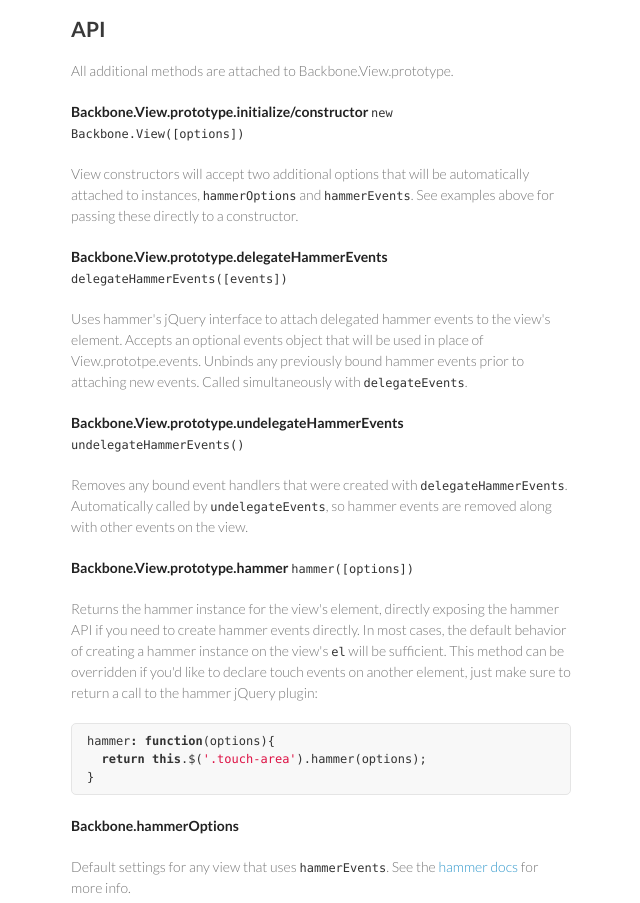
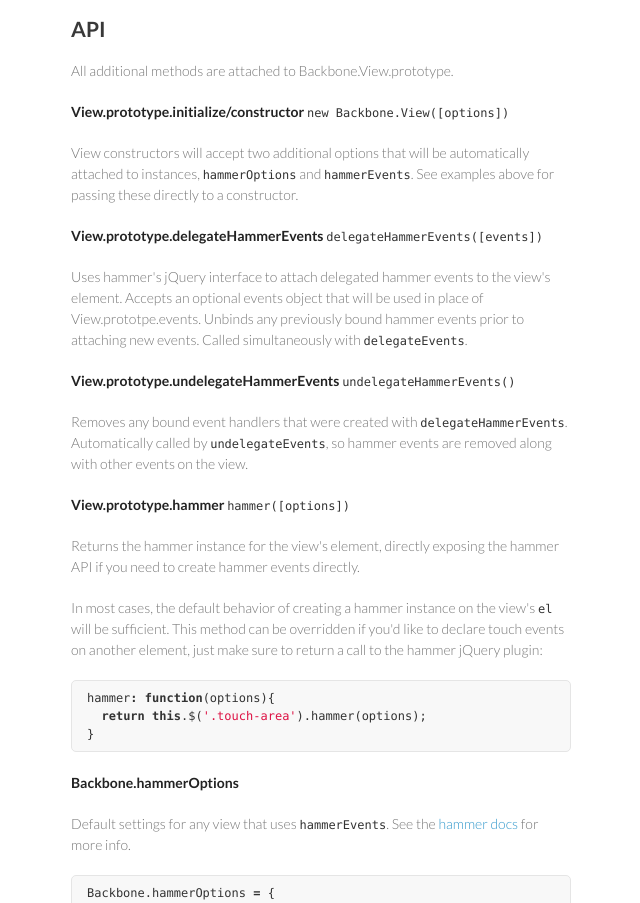
Before and after one commit to wookiehangover/backbone.hammer, a plain HTML site: page index.html in a window 1280 px wide. Shown: the part 901-1804 px from the top of the page, without its empty margins (499-1139 px from the left). Drawn offline with Linux system fonts and the light colour scheme.

```diff
--- a/index.html
+++ b/index.html
@@ -47,7 +47,7 @@
 
 <p>Depends on the <a href="https://github.com/EightMedia/hammer.js/blob/master/dist/jquery.hammer.js">Hammerjs jQuery
 plugin</a>,
-jQuery and, of course, Backbone and Underscore.</p>
+jQuery and, of course, Backbone &amp; Underscore.</p>
 
 <div class="highlight"><pre><span class="kd">var</span> <span class="nx">view</span> <span class="o">=</span> <span class="k">new</span> <span class="nx">Backbone</span><span class="p">.</span><span class="nx">View</span><span class="p">({</span>
   <span class="nx">hammerEvents</span><span class="o">:</span> <span class="p">{</span>
@@ -83,13 +83,13 @@
 
 <p>All additional methods are attached to Backbone.View.prototype.</p>
 
-<p><strong>Backbone.View.prototype.initialize/constructor</strong> <code>new Backbone.View([options])</code></p>
+<p><strong>View.prototype.initialize/constructor</strong> <code>new Backbone.View([options])</code></p>
 
 <p>View constructors will accept two additional options that will be
 automatically attached to instances, <code>hammerOptions</code> and <code>hammerEvents</code>.
 See examples above for passing these directly to a constructor.</p>
 
-<p><strong>Backbone.View.prototype.delegateHammerEvents</strong> <code>delegateHammerEvents([events])</code></p>
+<p><strong>View.prototype.delegateHammerEvents</strong> <code>delegateHammerEvents([events])</code></p>
 
 <p>Uses hammer's jQuery interface to attach delegated hammer events to the
 view's element. Accepts an optional events object that will be used in
@@ -97,20 +97,21 @@
 events prior to attaching new events. Called simultaneously with
 <code>delegateEvents</code>.</p>
 
-<p><strong>Backbone.View.prototype.undelegateHammerEvents</strong> <code>undelegateHammerEvents()</code></p>
+<p><strong>View.prototype.undelegateHammerEvents</strong> <code>undelegateHammerEvents()</code></p>
 
 <p>Removes any bound event handlers that were created with
 <code>delegateHammerEvents</code>. Automatically called by <code>undelegateEvents</code>, so
 hammer events are removed along with other events on the view.</p>
 
-<p><strong>Backbone.View.prototype.hammer</strong> <code>hammer([options])</code></p>
+<p><strong>View.prototype.hammer</strong> <code>hammer([options])</code></p>
 
 <p>Returns the hammer instance for the view's element, directly exposing
-the hammer API if you need to create hammer events directly. In most
-cases, the default behavior of creating a hammer instance on the view's
-<code>el</code> will be sufficient. This method can be overridden if you'd like
-to declare touch events on another element, just make sure to return a
-call to the hammer jQuery plugin:</p>
+the hammer API if you need to create hammer events directly.</p>
+
+<p>In most cases, the default behavior of creating a hammer instance on the
+view's <code>el</code> will be sufficient. This method can be overridden if you'd
+like to declare touch events on another element, just make sure to
+return a call to the hammer jQuery plugin:</p>
 
 <div class="highlight"><pre><span class="nx">hammer</span><span class="o">:</span> <span class="kd">function</span><span class="p">(</span><span class="nx">options</span><span class="p">){</span>
   <span class="k">return</span> <span class="k">this</span><span class="p">.</span><span class="nx">$</span><span class="p">(</span><span class="s1">'.touch-area'</span><span class="p">).</span><span class="nx">hammer</span><span class="p">(</span><span class="nx">options</span><span class="p">);</span>
```
Also changed, not shown: params.json (+1 -1 lines).
